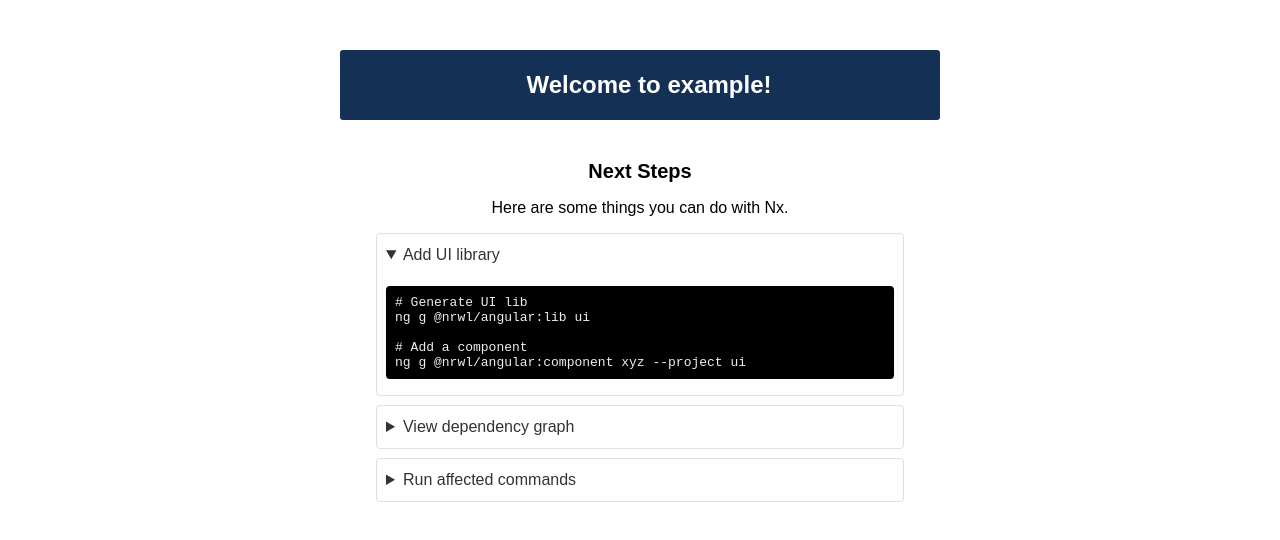
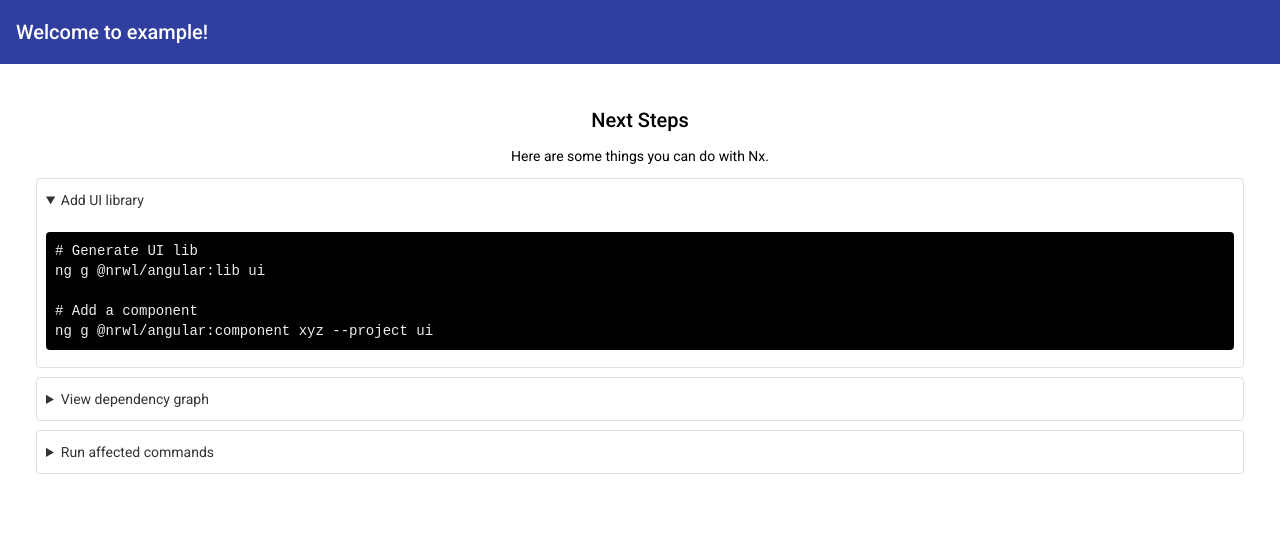
Before and after one commit to abdes/happy-coding, an Angular app: page / in a window 1280 px wide. Shown: the top 540 px of the page. Built offline with nearby package versions, Linux system fonts and the light colour scheme.

Commit message:
feat: add support for angular material

```diff
--- a/angular.json
+++ b/angular.json
@@ -25,7 +25,10 @@
               "apps/example/src/favicon.ico",
               "apps/example/src/assets"
             ],
-            "styles": ["apps/example/src/styles.scss"],
+            "styles": [
+              "./node_modules/@angular/material/prebuilt-themes/indigo-pink.css",
+              "apps/example/src/styles.scss"
+            ],
             "scripts": []
           },
           "configurations": {
--- a/apps/example-e2e/src/support/app.po.ts
+++ b/apps/example-e2e/src/support/app.po.ts
@@ -1,2 +1,2 @@
 export const getGreeting = (): Cypress.Chainable<JQuery<HTMLHeadingElement>> =>
-  cy.get('h1');
+  cy.get('mat-toolbar > .header__greeting');
--- a/apps/example/src/app/app.component.html
+++ b/apps/example/src/app/app.component.html
@@ -1,5 +1,7 @@
-<header class="flex">
-  <h1>Welcome to {{ title }}!</h1>
+<header>
+  <mat-toolbar color="primary"
+    ><div class="header__greeting">Welcome to {{ title }}!</div></mat-toolbar
+  >
 </header>
 <main>
   <h2>Next Steps</h2>
--- a/apps/example/src/app/app.component.scss
+++ b/apps/example/src/app/app.component.scss
@@ -1,21 +1,3 @@
-/*
- * Remove template code below
- */
-:host {
-  display: block;
-  font-family: sans-serif;
-  min-width: 300px;
-  max-width: 600px;
-  margin: 50px auto;
-}
-
-header {
-  background-color: #143055;
-  color: white;
-  padding: 5px;
-  border-radius: 3px;
-}
-
 main {
   padding: 0 36px;
 }
--- a/apps/example/src/app/app.module.ts
+++ b/apps/example/src/app/app.module.ts
@@ -2,10 +2,12 @@
 import { NgModule } from '@angular/core';
 
 import { AppComponent } from './app.component';
+import { BrowserAnimationsModule } from '@angular/platform-browser/animations';
+import { MatToolbarModule } from '@angular/material/toolbar';
 
 @NgModule({
   declarations: [AppComponent],
-  imports: [BrowserModule],
+  imports: [BrowserModule, BrowserAnimationsModule, MatToolbarModule],
   providers: [],
   bootstrap: [AppComponent],
 })
--- a/apps/example/src/index.html
+++ b/apps/example/src/index.html
@@ -6,8 +6,16 @@
     <base href="/" />
     <meta name="viewport" content="width=device-width, initial-scale=1" />
     <link rel="icon" type="image/x-icon" href="favicon.ico" />
+    <link
+      href="https://fonts.googleapis.com/css?family=Roboto:300,400,500&display=swap"
+      rel="stylesheet"
+    />
+    <link
+      href="https://fonts.googleapis.com/icon?family=Material+Icons"
+      rel="stylesheet"
+    />
   </head>
-  <body>
+  <body class="mat-typography">
     <exmp-app-root></exmp-app-root>
   </body>
 </html>
--- /dev/null
+++ b/apps/example/src/scss/_index.scss
@@ -0,0 +1,77 @@
+// Copyright (c) 2019-2020 The Authors.
+// This file is part of TagLand Maestro.
+//
+// SPDX-License-Identifier: BSD-3-Clause
+
+@import '~@angular/material/theming';
+@import 'variables';
+
+// app specific styles
+// @import 'tl-activity-bar-theme';
+// @import 'tl-item-collection-theme';
+// @import 'tl-locations-explorer-theme';
+
+// Include the common styles for Angular Material. We include this here so that you only
+// have to load a single css file for Angular Material in your app.
+// **Be sure that you only ever include this mixin once!**
+@include mat-core();
+
+// Define your application's custom theme.
+$primary: mat-palette($mat-indigo, 700, 300, 900);
+$accent: mat-palette($mat-light-blue);
+$warn: mat-palette($mat-deep-orange, A200);
+$theme: mat-light-theme($primary, $accent, $warn);
+
+// Include theme styles for Angular Material components.
+@include angular-material-theme($theme);
+
+// Include theme styles for your custom components.
+
+// Our dark theme
+.dark-theme {
+  color: $light-primary-text;
+  $dark-primary: mat-palette($mat-yellow);
+  $dark-accent: mat-palette($mat-amber, A400, A100, A700);
+  $dark-warn: mat-palette($mat-red);
+  $dark-theme: mat-dark-theme($dark-primary, $dark-accent, $dark-warn);
+
+  // Include theme styles for Angular Material components.
+  @include angular-material-theme($dark-theme);
+
+  // Include theme styles for your custom components.
+
+  ::-webkit-scrollbar-track {
+    box-shadow: inset 0 0 6px rgba(0, 0, 0, 0.3);
+    -webkit-box-shadow: inset 0 0 6px rgba(0, 0, 0, 0.3);
+    background-color: #f5f5f5;
+  }
+
+  ::-webkit-scrollbar {
+    width: 6px;
+    background-color: #f5f5f5;
+  }
+
+  ::-webkit-scrollbar-thumb {
+    background-color: #595b5d;
+  }
+}
+
+html {
+  box-sizing: border-box;
+}
+*,
+*:before,
+*:after {
+  box-sizing: inherit;
+}
+
+html,
+body {
+  height: 100%;
+  overflow: hidden;
+}
+
+body {
+  margin: 0;
+  font-family: Roboto, 'Helvetica Neue', sans-serif;
+}
--- /dev/null
+++ b/apps/example/src/scss/_variables.scss
@@ -0,0 +1 @@
+// app specific variables
--- a/apps/example/src/styles.scss
+++ b/apps/example/src/styles.scss
@@ -1 +1 @@
-/* You can add global styles to this file, and also import other style files */
+@import 'scss/index';
--- a/package.json
+++ b/package.json
@@ -30,10 +30,12 @@
   "private": true,
   "dependencies": {
     "@angular/animations": "~9.1.11",
+    "@angular/cdk": "~9.2.1",
     "@angular/common": "~9.1.11",
     "@angular/compiler": "~9.1.11",
     "@angular/core": "~9.1.11",
     "@angular/forms": "^9.1.11",
+    "@angular/material": "~9.2.1",
     "@angular/platform-browser": "~9.1.11",
     "@angular/platform-browser-dynamic": "~9.1.11",
     "@angular/router": "~9.1.11",
```
Also changed, not shown: 2 other files (tests, documents, lock files or other folders).
